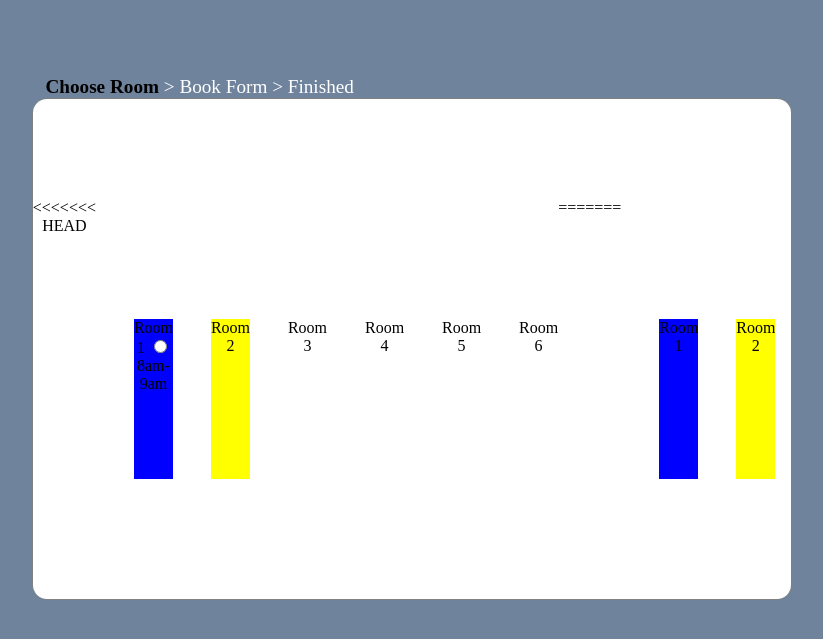
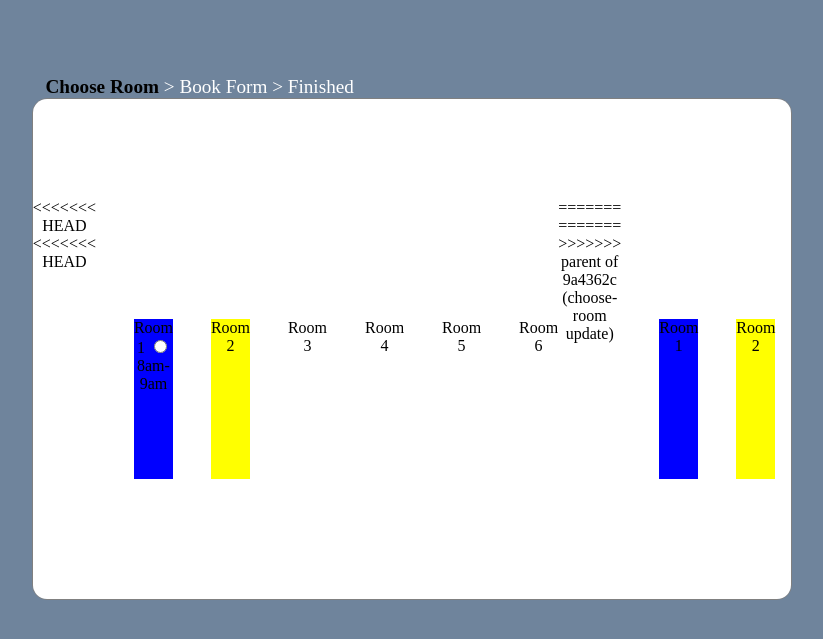
Before and after one commit to 20FTT1464/20FTT1464.github.io, a PHP site: page /choose-room.php in a window 1280 px wide. Shown: the top 639 px of the page, without its empty margins (228-1051 px from the left). Run offline with PHP 8.4, Linux system fonts and the light colour scheme.

Commit message:
Update choose-room.php

```diff
--- a/GP7AWEP/choose-room.php
+++ b/GP7AWEP/choose-room.php
@@ -40,6 +40,7 @@
         <div class="top-container"><b>Choose Room</b> > Book Form > Finished </div>
         <div class="container">
 <<<<<<< HEAD
+<<<<<<< HEAD
             <div id="roomone" class="sub-con">
                 <label>Room 1</label>
                 <input type="radio" id value="8am-9am">8am-9am
@@ -66,13 +67,18 @@
 
             </div>
 =======
+=======
+>>>>>>> parent of 9a4362c (choose-room update)
             <div id="roomone" class="sub-con">Room 1</div>
             <div id="roomtwo" class="sub-con">Room 2</div>
             <div id="roomthree" class="sub-con">Room 3</div>
             <div id="roomfour" class="sub-con">Room 4</div>
             <div id="roomfive" class="sub-con">Room 5</div>
             <div id="roomsix" class="sub-con">Room 6</div>
+<<<<<<< HEAD
 >>>>>>> parent of e7460b4 (Update choose-room.php)
+=======
+>>>>>>> parent of 9a4362c (choose-room update)
         </div>
     </body>
 </html>
```
